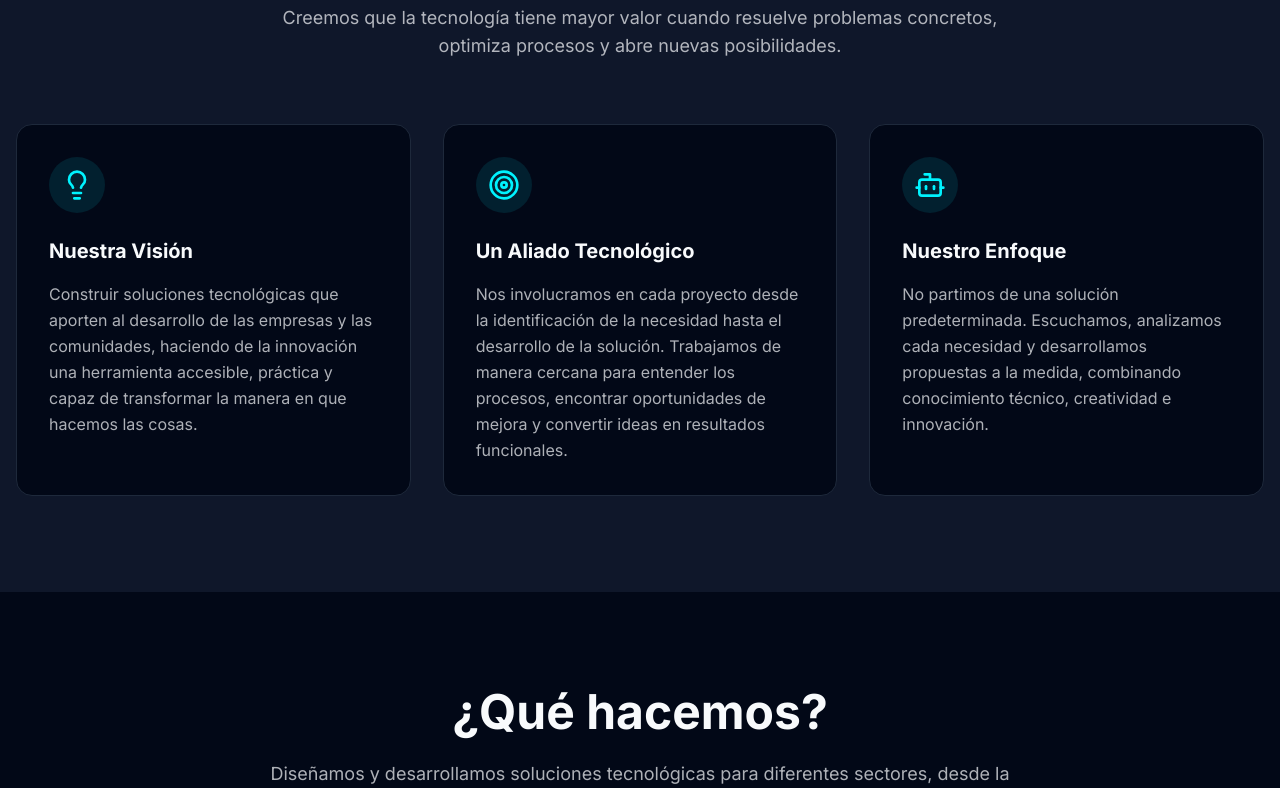
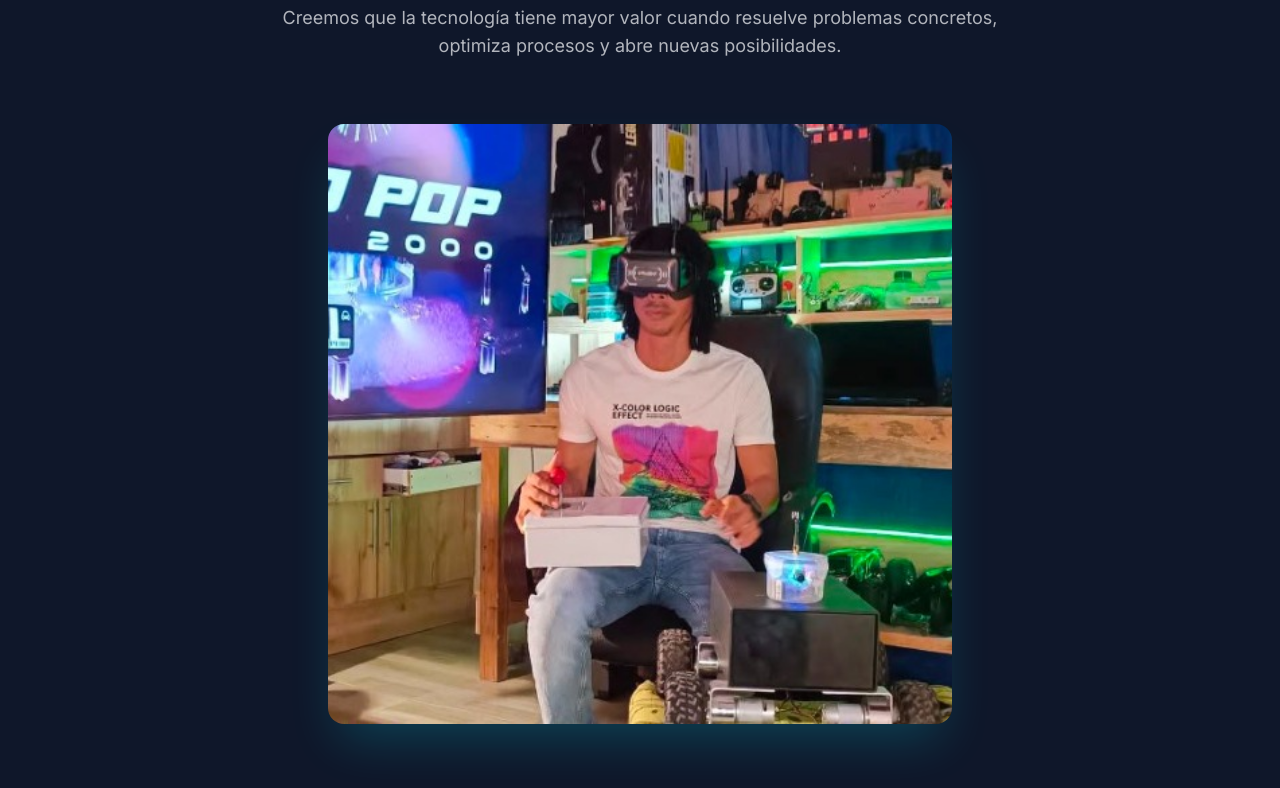
Before and after one commit to eldieguito12n-debug/rafa-robotica-web, a Next.js app: page / in a window 1280 px wide. Shown: the part 1120-1908 px from the top of the page. Built offline with nearby package versions, Linux system fonts and the light colour scheme.

Commit message:
Add VR control image to About section

```diff
--- a/src/components/About.tsx
+++ b/src/components/About.tsx
@@ -60,6 +60,22 @@ export function About() {
           </motion.div>
         </div>
 
+        <motion.div
+          initial={{ opacity: 0, x: 20 }}
+          whileInView={{ opacity: 1, x: 0 }}
+          viewport={{ once: true }}
+          transition={{ duration: 0.8 }}
+          className="w-full lg:w-1/2 mb-16 mx-auto"
+        >
+          <div className="relative h-[400px] md:h-[600px] rounded-2xl overflow-hidden shadow-2xl shadow-primary/20">
+            <img
+              src="/vr-control.jpg"
+              alt="Rafa Robótica Innovation"
+              className="w-full h-full object-cover"
+            />
+          </div>
+        </motion.div>
+
         <div className="grid grid-cols-1 md:grid-cols-3 gap-8">
           {cards.map((card, index) => (
             <motion.div
```
Also changed, not shown: public/vr-control.jpg (added).
